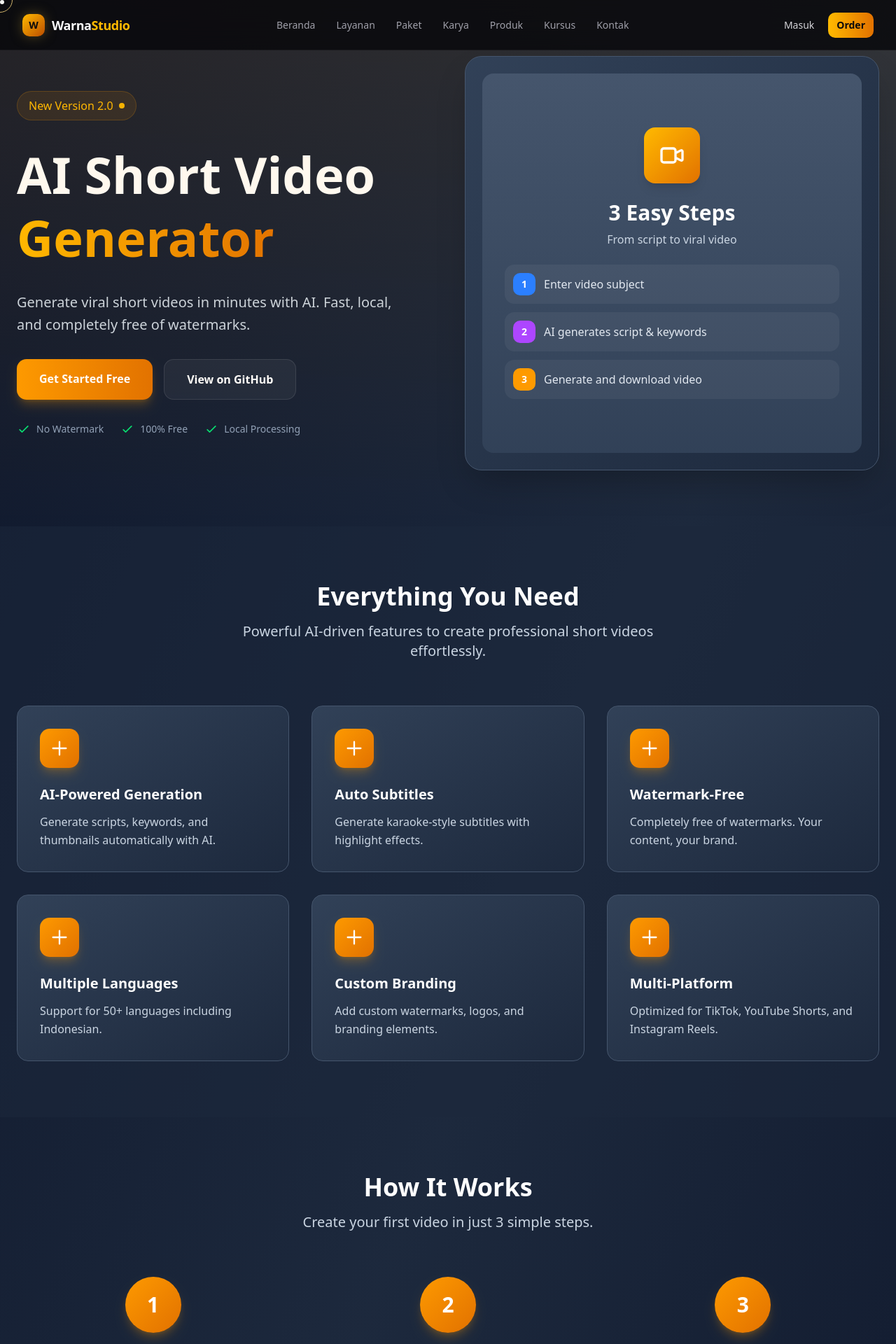
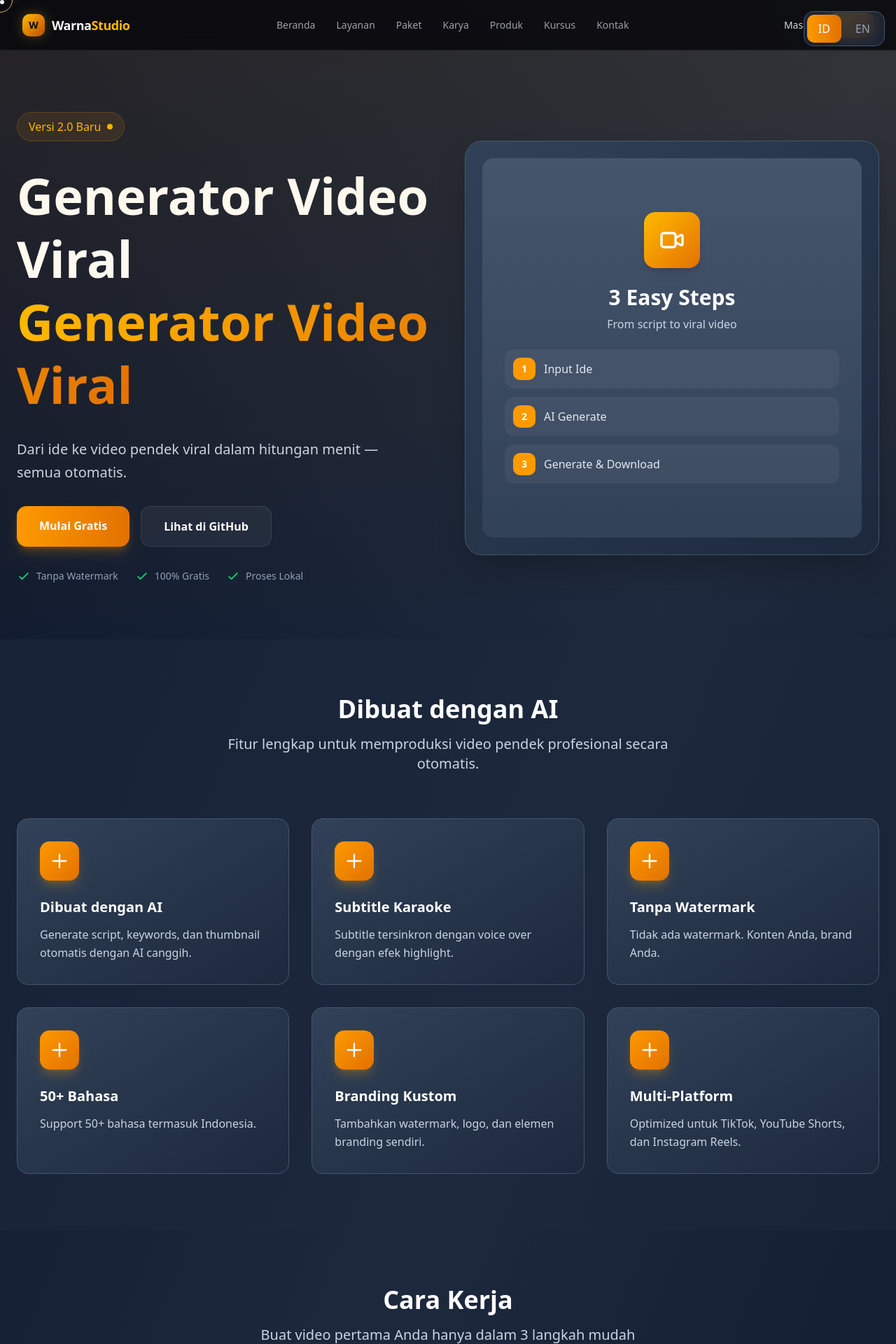
Before and after one commit to WarnaStudio/warnastudio.com, a Next.js app: page /mpt in a window 1280 px wide. Shown: the top 1920 px of the page at 70% size. Built offline with nearby package versions, Linux system fonts and the light colour scheme.

Commit message:
feat: rebrand & bilingual ViralClip AI landing page
- Full Indonesian & English support with language switcher (ID/EN)
- More selling Indonesian copywriting
- Updated title to ViralClip AI in both languages
- Footer links to /viralclip
- Dynamic title based on language

```diff
--- a/src/app/mpt/page.tsx
+++ b/src/app/mpt/page.tsx
@@ -1,71 +1,216 @@
-import type { Metadata } from "next";
-import Script from "next/script";
-import Image from "next/image";
-import Link from "next/link";
+"use client"
 
-export const metadata: Metadata = {
-  title: "ViralClip AI by WarnaStudio - AI Short Video Generator",
-  description: "Generate viral short videos in minutes with AI. Local TikTok/YouTube Shorts/Reels generator with no watermark.",
-  openGraph: {
-    title: "ViralClip AI - AI Short Video Generator",
-    description: "Generate viral short videos with AI. Fast, free, no watermark.",
-    images: ["/images/mpt-og.jpg"],
-    type: "website",
-    url: "https://viralclip.warnastudio.com",
+import { useState, useEffect } from "react"
+import Link from "next/link"
+
+export default function MPTLandingPage() {
+  const [lang, setLang] = useState<"id" | "en">("id")
+
+  const content = {
+    id: {
+      meta: {
+        title: "ViralClip AI - Generator Video Pendek Viral",
+        description: "Buat video pendek viral dalam hitungan menit dengan AI. TikTok, YouTube Shorts, Reels dengan watermark gratis.",
       },
-  twitter: {
-    card: "summary_large_image",
-    title: "ViralClip AI - AI Short Video Generator",
-    description: "Generate viral short videos with AI. Fast, free, no watermark.",
-    images: ["/images/mpt-twitter.jpg"],
+      hero: {
+        badge: "Versi 2.0 Baru",
+        title: "Generator Video Viral",
+        subtitle: "Dari ide ke video pendek viral dalam hitungan menit — semua otomatis.",
+        cta: "Mulai Gratis",
+        github: "Lihat di GitHub",
+        features: ["Tanpa Watermark", "100% Gratis", "Proses Lokal"],
       },
-  icons: {
-    icon: ["/favicon.ico"],
-    shortcut: ["/favicon-16x16.png"],
-    apple: ["/apple-touch-icon.png"],
+      features: [
+        {
+          icon: "smart_toy",
+          title: "Dibuat dengan AI",
+          desc: "Generate script, keywords, dan thumbnail otomatis dengan AI canggih.",
         },
-  robots: {
-    index: true,
-    follow: true,
-    googleBot: {
-      index: true,
-      follow: true,
-      "max-video-preview": -1,
-      "max-image-preview": "large",
-      "max-snippet": -1,
+        {
+          icon: "subtitles",
+          title: "Subtitle Karaoke",
+          desc: "Subtitle tersinkron dengan voice over dengan efek highlight.",
+        },
+        {
+          icon: "water_drop",
+          title: "Tanpa Watermark",
+          desc: "Tidak ada watermark. Konten Anda, brand Anda.",
+        },
+        {
+          icon: "auto_awesome",
+          title: "50+ Bahasa",
+          desc: "Support 50+ bahasa termasuk Indonesia.",
+        },
+        {
+          icon: "edit",
+          title: "Branding Kustom",
+          desc: "Tambahkan watermark, logo, dan elemen branding sendiri.",
+        },
+        {
+          icon: "devices",
+          title: "Multi-Platform",
+          desc: "Optimized untuk TikTok, YouTube Shorts, dan Instagram Reels.",
+        },
+      ],
+      steps: [
+        { step: 1, title: "Input Ide", desc: "Ketik topik atau keyword video yang ingin dibuat." },
+        { step: 2, title: "AI Generate", desc: "AI buat script, cari material, generate voice over, subtitle, dan BGM." },
+        { step: 3, title: "Generate & Download", desc: "One-click generate video dengan subtitle dan watermark gratis." },
+      ],
+      stats: [
+        { stat: "50+", label: "Bahasa" },
+        { stat: "1000+", label: "Pengguna" },
+        { stat: "60s", label: "Rata-rata Generate" },
+        { stat: "Gratis", label: "Selamanya" },
+      ],
+      cta: {
+        title: "Siap Membuat Video Viral?",
+        subtitle: "Gabung ribuan konten kreator yang menggunakan AI untuk generate video pendek dalam menit.",
+        button1: "Mulai Gratis",
+        button2: "Lihat Dokumentasi",
+      },
+      footer: {
+        product: "ViralClip AI",
+        description: "Generator video pendek berbasis AI untuk konten kreator.",
+        productLinks: ["Fitur", "Dokumentasi", "GitHub"],
+        companyLinks: ["WarnaStudio", "FAQ"],
+        connect: "Terhubung",
+        githubIcon: "github",
       },
     },
-};
+    en: {
+      meta: {
+        title: "ViralClip AI - Viral Short Video Generator",
+        description: "Generate viral short videos in minutes with AI. TikTok, YouTube Shorts, Reels with watermark free.",
+      },
+      hero: {
+        badge: "New Version 2.0",
+        title: "Viral Short Video",
+        subtitle: "From idea to viral short video in minutes — all automated.",
+        cta: "Get Started Free",
+        github: "View on GitHub",
+        features: ["No Watermark", "100% Free", "Local Processing"],
+      },
+      features: [
+        {
+          icon: "smart_toy",
+          title: "AI-Powered Generation",
+          desc: "Generate scripts, keywords, and thumbnails automatically with advanced AI.",
+        },
+        {
+          icon: "subtitles",
+          title: "Karaoke Subtitles",
+          desc: "Synchronized subtitles with highlight effects and voice over.",
+        },
+        {
+          icon: "water_drop",
+          title: "Watermark-Free",
+          desc: "Completely free of watermarks. Your content, your brand.",
+        },
+        {
+          icon: "auto_awesome",
+          title: "50+ Languages",
+          desc: "Support for 50+ languages including Indonesian.",
+        },
+        {
+          icon: "edit",
+          title: "Custom Branding",
+          desc: "Add custom watermarks, logos, and branding elements.",
+        },
+        {
+          icon: "devices",
+          title: "Multi-Platform",
+          desc: "Optimized for TikTok, YouTube Shorts, and Instagram Reels.",
+        },
+      ],
+      steps: [
+        { step: 1, title: "Input Idea", desc: "Type a video topic or keyword you want to create content about." },
+        { step: 2, title: "AI Generate", desc: "AI creates script, finds materials, generates voice over, subtitles, and BGM." },
+        { step: 3, title: "Generate & Download", desc: "One-click generate video with subtitles and watermark-free output." },
+      ],
+      stats: [
+        { stat: "50+", label: "Languages" },
+        { stat: "1000+", label: "Users" },
+        { stat: "60s", label: "Avg. Generation" },
+        { stat: "Free", label: "Forever" },
+      ],
+      cta: {
+        title: "Ready to Create Viral Videos?",
+        subtitle: "Join thousands of content creators using AI to generate short videos in minutes.",
+        button1: "Start Creating Free",
+        button2: "View Documentation",
+      },
+      footer: {
+        product: "ViralClip AI",
+        description: "AI-powered short video generator for content creators.",
+        productLinks: ["Features", "Documentation", "GitHub"],
+        companyLinks: ["WarnaStudio", "FAQ"],
+        connect: "Connect",
+        githubIcon: "github",
+      },
+    },
+  }
 
-export default function MPTLandingPage() {
+  useEffect(() => {
+    document.title = lang === "id" ? content.id.meta.title : content.en.meta.title
+  }, [lang])
+
+  const t = content[lang]
+
   return (
     <div className="min-h-screen bg-gradient-to-br from-slate-900 via-slate-800 to-slate-900">
+      {/* Language Switcher */}
+      <div className="fixed top-4 right-4 z-50">
+        <div className="bg-slate-800/80 backdrop-blur-md border border-slate-600 rounded-xl p-1 flex gap-1">
+          <button
+            onClick={() => setLang("id")}
+            className={`px-4 py-2 rounded-lg font-medium transition-all ${
+              lang === "id"
+                ? "bg-gradient-to-r from-amber-500 to-amber-600 text-white shadow-lg"
+                : "text-slate-400 hover:text-white"
+            }`}
+          >
+            ID
+          </button>
+          <button
+            onClick={() => setLang("en")}
+            className={`px-4 py-2 rounded-lg font-medium transition-all ${
+              lang === "en"
+                ? "bg-gradient-to-r from-amber-500 to-amber-600 text-white shadow-lg"
+                : "text-slate-400 hover:text-white"
+            }`}
+          >
+            EN
+          </button>
+        </div>
+      </div>
+
       {/* Hero Section */}
-      <section className="relative overflow-hidden">
+      <section className="relative overflow-hidden pt-20">
         <div className="absolute inset-0 bg-gradient-to-b from-amber-500/10 to-transparent" />
         <div className="container mx-auto px-6 py-20">
           <div className="grid lg:grid-cols-2 gap-12 items-center">
             <div className="space-y-8">
               <div className="inline-flex items-center gap-2 px-4 py-2 rounded-full bg-amber-500/10 border border-amber-500/20">
-                <span className="text-amber-400 font-medium">New Version 2.0</span>
+                <span className="text-amber-400 font-medium">{t.hero.badge}</span>
                 <span className="w-2 h-2 rounded-full bg-amber-400 animate-pulse" />
               </div>
               <h1 className="text-5xl lg:text-7xl font-bold text-white leading-tight">
-                AI Short Video
+                {t.hero.title}
                 <br />
                 <span className="bg-gradient-to-r from-amber-400 to-amber-600 bg-clip-text text-transparent">
-                  Generator
+                  {t.hero.title}
                 </span>
               </h1>
               <p className="text-xl text-slate-300 leading-relaxed max-w-xl">
-                Generate viral short videos in minutes with AI. Fast, local, and completely free of watermarks.
+                {t.hero.subtitle}
               </p>
               <div className="flex flex-wrap gap-4">
                 <Link
                   href="/mpt/docs"
                   className="px-8 py-4 bg-gradient-to-r from-amber-500 to-amber-600 text-white font-semibold rounded-xl hover:from-amber-400 hover:to-amber-500 transition-all shadow-lg shadow-amber-500/25"
                 >
-                  Get Started Free
+                  {t.hero.cta}
                 </Link>
                 <Link
                   href="https://github.com/WarnaStudio/warnastudio.com"
@@ -73,28 +218,18 @@ export default function MPTLandingPage() {
                   rel="noopener noreferrer"
                   className="px-8 py-4 bg-white/5 border border-white/10 text-white font-semibold rounded-xl hover:bg-white/10 transition-all"
                 >
-                  View on GitHub
+                  {t.hero.github}
                 </Link>
               </div>
               <div className="flex items-center gap-6 text-sm text-slate-400">
-                <div className="flex items-center gap-2">
+                {t.hero.features.map((feature, idx) => (
+                  <div key={idx} className="flex items-center gap-2">
                     <svg className="w-5 h-5 text-green-400" fill="none" stroke="currentColor" viewBox="0 0 24 24">
                       <path strokeLinecap="round" strokeLinejoin="round" strokeWidth={2} d="M5 13l4 4L19 7" />
                     </svg>
-                  <span>No Watermark</span>
+                    <span>{feature}</span>
                   </div>
-                <div className="flex items-center gap-2">
-                  <svg className="w-5 h-5 text-green-400" fill="none" stroke="currentColor" viewBox="0 0 24 24">
-                    <path strokeLinecap="round" strokeLinejoin="round" strokeWidth={2} d="M5 13l4 4L19 7" />
-                  </svg>
-                  <span>100% Free</span>
-                </div>
-                <div className="flex items-center gap-2">
-                  <svg className="w-5 h-5 text-green-400" fill="none" stroke="currentColor" viewBox="0 0 24 24">
-                    <path strokeLinecap="round" strokeLinejoin="round" strokeWidth={2} d="M5 13l4 4L19 7" />
-                  </svg>
-                  <span>Local Processing</span>
-                </div>
+                ))}
               </div>
             </div>
             <div className="relative">
@@ -110,18 +245,14 @@ export default function MPTLandingPage() {
                     <div className="text-slate-300">From script to viral video</div>
                   </div>
                   <div className="space-y-3 w-full">
-                    <div className="flex items-center gap-3 p-3 bg-white/5 rounded-xl">
-                      <div className="w-8 h-8 rounded-lg bg-blue-500 flex items-center justify-center text-white font-bold text-sm">1</div>
-                      <span className="text-slate-200">Enter video subject</span>
+                    {t.steps.map((step, idx) => (
+                      <div key={idx} className="flex items-center gap-3 p-3 bg-white/5 rounded-xl">
+                        <div className="w-8 h-8 rounded-lg bg-amber-500 flex items-center justify-center text-white font-bold text-sm">
+                          {step.step}
                         </div>
-                    <div className="flex items-center gap-3 p-3 bg-white/5 rounded-xl">
-                      <div className="w-8 h-8 rounded-lg bg-purple-500 flex items-center justify-center text-white font-bold text-sm">2</div>
-                      <span className="text-slate-200">AI generates script & keywords</span>
+                        <span className="text-slate-200">{step.title}</span>
                       </div>
-                    <div className="flex items-center gap-3 p-3 bg-white/5 rounded-xl">
-                      <div className="w-8 h-8 rounded-lg bg-amber-500 flex items-center justify-center text-white font-bold text-sm">3</div>
-                      <span className="text-slate-200">Generate and download video</span>
-                    </div>
+                    ))}
                   </div>
                 </div>
               </div>
@@ -134,44 +265,13 @@ export default function MPTLandingPage() {
       <section className="py-20 bg-slate-800/50">
         <div className="container mx-auto px-6">
           <div className="text-center mb-16">
-            <h2 className="text-4xl font-bold text-white mb-4">Everything You Need</h2>
+            <h2 className="text-4xl font-bold text-white mb-4">{t.features[0].title}</h2>
             <p className="text-xl text-slate-300 max-w-2xl mx-auto">
-              Powerful AI-driven features to create professional short videos effortlessly.
+              Fitur lengkap untuk memproduksi video pendek profesional secara otomatis.
             </p>
           </div>
           <div className="grid md:grid-cols-2 lg:grid-cols-3 gap-8">
-            {[
-              {
-                icon: "smart_toy",
-                title: "AI-Powered Generation",
-                description: "Generate scripts, keywords, and thumbnails automatically with AI.",
-              },
-              {
-                icon: "subtitles",
-                title: "Auto Subtitles",
-                description: "Generate karaoke-style subtitles with highlight effects.",
-              },
-              {
-                icon: "water_drop",
-                title: "Watermark-Free",
-                description: "Completely free of watermarks. Your content, your brand.",
-              },
-              {
-                icon: "auto_awesome",
-                title: "Multiple Languages",
-                description: "Support for 50+ languages including Indonesian.",
-              },
-              {
-                icon: "edit",
-                title: "Custom Branding",
-                description: "Add custom watermarks, logos, and branding elements.",
-              },
-              {
-                icon: "devices",
-                title: "Multi-Platform",
-                description: "Optimized for TikTok, YouTube Shorts, and Instagram Reels.",
-              },
-            ].map((feature, idx) => (
+            {t.features.map((feature, idx) => (
               <div
                 key={idx}
                 className="p-8 rounded-2xl bg-gradient-to-br from-slate-700 to-slate-800 border border-slate-600 hover:border-amber-500/50 transition-all group"
@@ -182,7 +282,7 @@ export default function MPTLandingPage() {
                   </svg>
                 </div>
                 <h3 className="text-xl font-semibold text-white mb-3">{feature.title}</h3>
-                <p className="text-slate-300 leading-relaxed">{feature.description}</p>
+                <p className="text-slate-300 leading-relaxed">{feature.desc}</p>
               </div>
             ))}
           </div>
@@ -193,35 +293,21 @@ export default function MPTLandingPage() {
       <section className="py-20">
         <div className="container mx-auto px-6">
           <div className="text-center mb-16">
-            <h2 className="text-4xl font-bold text-white mb-4">How It Works</h2>
+            <h2 className="text-4xl font-bold text-white mb-4">{lang === "id" ? "Cara Kerja" : "How It Works"}</h2>
             <p className="text-xl text-slate-300 max-w-2xl mx-auto">
-              Create your first video in just 3 simple steps.
+              {lang === "id"
+                ? "Buat video pertama Anda hanya dalam 3 langkah mudah"
+                : "Create your first video in just 3 simple steps"}
             </p>
           </div>
           <div className="grid md:grid-cols-3 gap-8">
-            {[
-              {
-                step: 1,
-                title: "Enter Your Topic",
-                description: "Simply type in a video topic or subject you want to create content about.",
-              },
-              {
-                step: 2,
-                title: "AI Does The Rest",
-                description: "Our AI generates a compelling script, finds relevant videos, and creates a professional thumbnail.",
-              },
-              {
-                step: 3,
-                title: "Generate & Download",
-                description: "One-click generation of your video with karaoke subtitles and watermark-free output.",
-              },
-            ].map((item, idx) => (
+            {t.steps.map((item, idx) => (
               <div key={idx} className="text-center">
                 <div className="w-20 h-20 rounded-full bg-gradient-to-br from-amber-500 to-amber-600 flex items-center justify-center mx-auto mb-6 shadow-lg shadow-amber-500/25">
                   <span className="text-3xl font-bold text-white">{item.step}</span>
                 </div>
                 <h3 className="text-2xl font-bold text-white mb-3">{item.title}</h3>
-                <p className="text-slate-300 leading-relaxed max-w-sm mx-auto">{item.description}</p>
+                <p className="text-slate-300 leading-relaxed max-w-sm mx-auto">{item.desc}</p>
               </div>
             ))}
           </div>
@@ -232,12 +318,7 @@ export default function MPTLandingPage() {
       <section className="py-20 bg-slate-800/50">
         <div className="container mx-auto px-6">
           <div className="grid md:grid-cols-4 gap-8">
-            {[
-              { stat: "50+", label: "Languages Supported" },
-              { stat: "1000+", label: "Users Worldwide" },
-              { stat: "60s", label: "Avg. Generation Time" },
-              { stat: "Free", label: "Forever Free" },
-            ].map((item, idx) => (
+            {t.stats.map((item, idx) => (
               <div key={idx} className="text-center">
                 <div className="text-5xl font-bold bg-gradient-to-r from-amber-400 to-amber-600 bg-clip-text text-transparent mb-2">
                   {item.stat}
@@ -255,17 +336,17 @@ export default function MPTLandingPage() {
           <div className="relative overflow-hidden rounded-3xl bg-gradient-to-br from-amber-500 to-amber-600 p-12 md:p-16">
             <div className="relative z-10 text-center space-y-6">
               <h2 className="text-4xl md:text-5xl font-bold text-white">
-                Ready to Create Viral Videos?
+                {t.cta.title}
               </h2>
               <p className="text-xl text-white/90 max-w-2xl mx-auto">
-                Join thousands of content creators using AI to generate short videos in minutes.
+                {t.cta.subtitle}
               </p>
               <div className="flex flex-wrap gap-4 justify-center">
                 <Link
                   href="/mpt/docs"
                   className="px-8 py-4 bg-white text-amber-600 font-semibold rounded-xl hover:bg-slate-100 transition-all shadow-lg"
                 >
-                  Start Creating Free
+                  {t.cta.button1}
                 </Link>
                 <Link
                   href="https://github.com/WarnaStudio/warnastudio.com"
@@ -273,7 +354,7 @@ export default function MPTLandingPage() {
                   rel="noopener noreferrer"
                   className="px-8 py-4 bg-white/10 backdrop-blur-sm text-white font-semibold rounded-xl hover:bg-white/20 transition-all"
                 >
-                  View Documentation
+                  {t.cta.button2}
                 </Link>
               </div>
             </div>
@@ -286,26 +367,26 @@ export default function MPTLandingPage() {
         <div className="container mx-auto px-6">
           <div className="grid md:grid-cols-4 gap-8 mb-8">
             <div className="space-y-4">
-              <h3 className="text-xl font-bold text-white">MoneyPrinterTurbo</h3>
-              <p className="text-slate-400">AI-powered short video generator for content creators.</p>
+              <h3 className="text-xl font-bold text-white">{t.footer.product}</h3>
+              <p className="text-slate-400">{t.footer.description}</p>
             </div>
             <div>
-              <h4 className="text-lg font-semibold text-white mb-4">Product</h4>
+              <h4 className="text-lg font-semibold text-white mb-4">{t.footer.productLinks[0]}</h4>
               <ul className="space-y-2">
-                <li><Link href="/mpt" className="text-slate-400 hover:text-amber-400 transition-colors">Features</Link></li>
-                <li><Link href="/mpt/docs" className="text-slate-400 hover:text-amber-400 transition-colors">Documentation</Link></li>
-                <li><Link href="https://github.com/WarnaStudio/warnastudio.com" target="_blank" rel="noopener noreferrer" className="text-slate-400 hover:text-amber-400 transition-colors">GitHub</Link></li>
+                <li><Link href="/viralclip" className="text-slate-400 hover:text-amber-400 transition-colors">{t.footer.productLinks[0]}</Link></li>
+                <li><Link href="/viralclip/docs" className="text-slate-400 hover:text-amber-400 transition-colors">{t.footer.productLinks[1]}</Link></li>
+                <li><Link href="https://github.com/WarnaStudio/warnastudio.com" target="_blank" rel="noopener noreferrer" className="text-slate-400 hover:text-amber-400 transition-colors">{t.footer.productLinks[2]}</Link></li>
               </ul>
             </div>
             <div>
-              <h4 className="text-lg font-semibold text-white mb-4">Company</h4>
+              <h4 className="text-lg font-semibold text-white mb-4">{t.footer.companyLinks[0]}</h4>
               <ul className="space-y-2">
-                <li><Link href="/" className="text-slate-400 hover:text-amber-400 transition-colors">WarnaStudio</Link></li>
-                <li><Link href="/mpt/faq" className="text-slate-400 hover:text-amber-400 transition-colors">FAQ</Link></li>
+                <li><Link href="/" className="text-slate-400 hover:text-amber-400 transition-colors">{t.footer.companyLinks[0]}</Link></li>
+                <li><Link href="/viralclip/faq" className="text-slate-400 hover:text-amber-400 transition-colors">{t.footer.companyLinks[1]}</Link></li>
               </ul>
             </div>
             <div>
-              <h4 className="text-lg font-semibold text-white mb-4">Connect</h4>
+              <h4 className="text-lg font-semibold text-white mb-4">{t.footer.connect}</h4>
               <div className="flex gap-4">
                 <a
                   href="https://github.com/WarnaStudio/warnastudio.com"
@@ -321,10 +402,10 @@ export default function MPTLandingPage() {
             </div>
           </div>
           <div className="border-t border-slate-800 pt-8 text-center text-slate-400">
-            <p>© 2024 WarnaStudio. MoneyPrinterTurbo is open source.</p>
+            <p>© 2024 WarnaStudio. {t.footer.product} is open source.</p>
           </div>
         </div>
       </footer>
     </div>
-  );
+  )
 }
```
Lines whose indentation alone changed are shown as unchanged.
